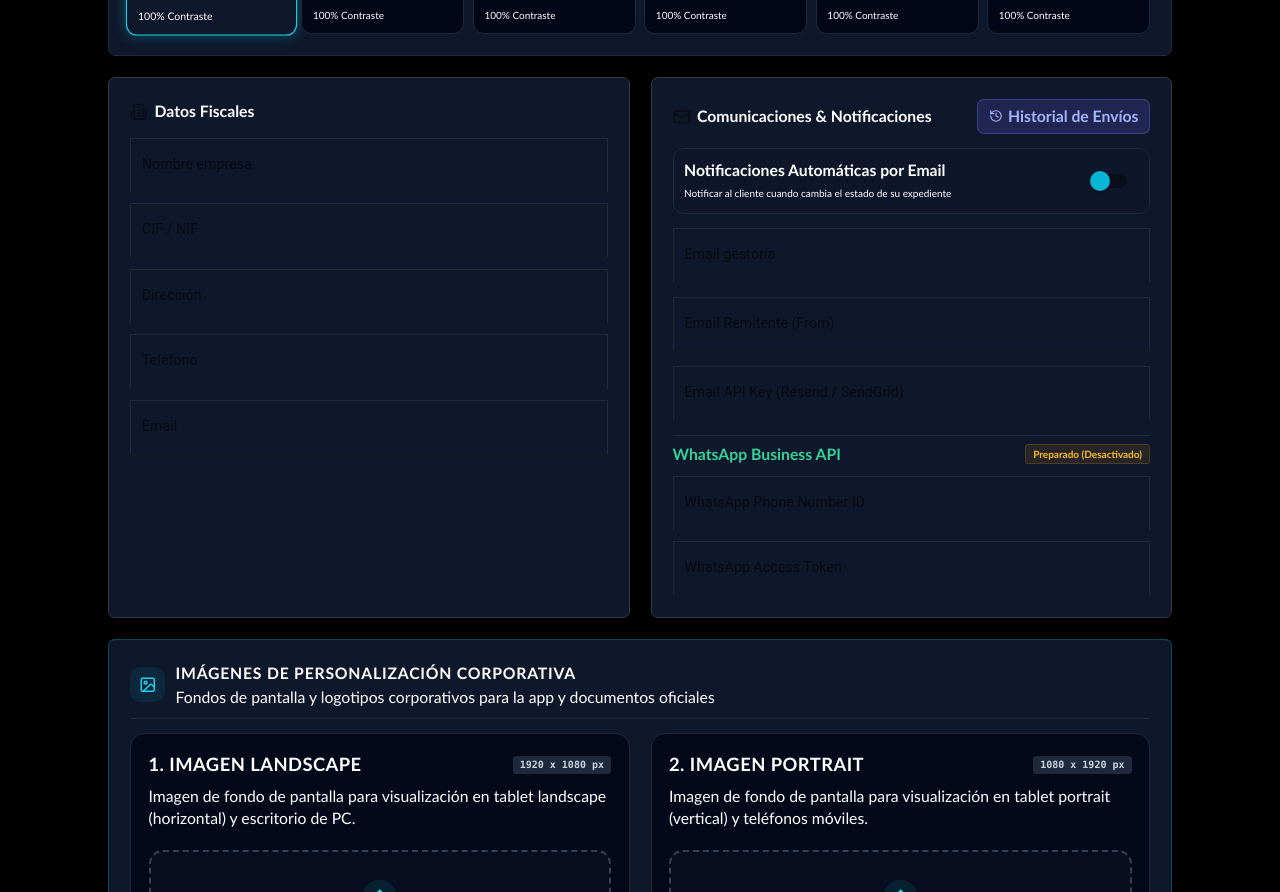
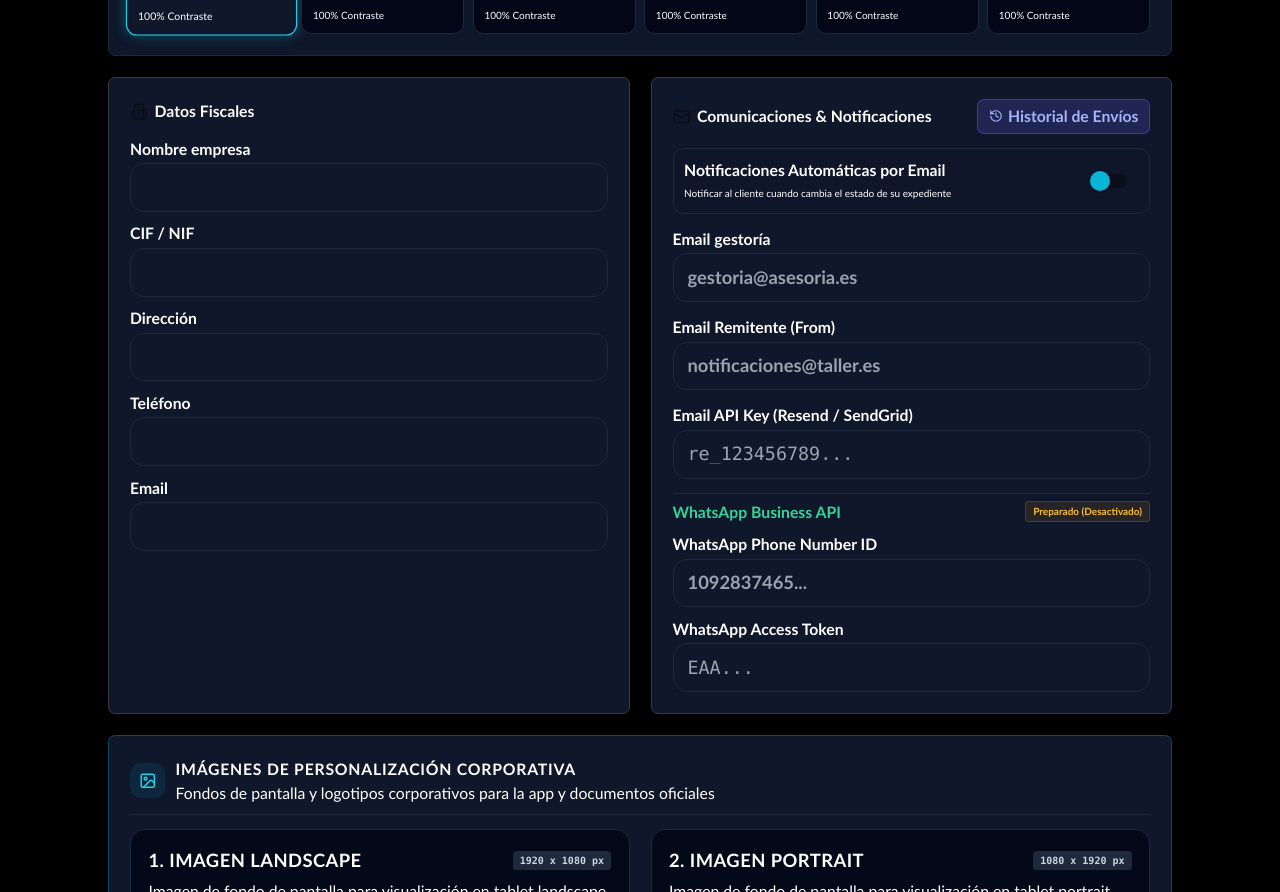
Before and after one commit to integralsink-png/GESTARIAN-DM-CAR, a React (Vite) app: page /configuracion in a window 1280 px wide. Shown: the part 2440-3332 px from the top of the page. Built offline with nearby package versions, Linux system fonts and the light colour scheme; no server answers; the database is empty.

Commit message:
fix: corregir inputs nativos en datos fiscales eliminando warnings de MUI y asegurar modelos IA solo en modo desarrollador

```diff
--- a/src/pages/ConfiguracionPage.tsx
+++ b/src/pages/ConfiguracionPage.tsx
@@ -4,7 +4,7 @@ import { supabase } from '../lib/supabase'
 import type { Configuracion, ThemePreset, TextColorValue, TextColorSettings } from '../lib/types'
 import { PageHeader, Card } from '../components/UI'
 import { useTheme, DEFAULT_THEME_SETTINGS } from '../lib/theme'
-import { Chip, Stack, Switch, TextField } from '@mui/material'
+import { Chip, Stack, Switch } from '@mui/material'
 import { Save, Building2, Mail, Palette, Sparkles, History, ArrowLeft, Eye, EyeOff, CheckCircle2, XCircle, Bot, FileSearch, Car, HardDrive, RefreshCw, UserCog, ShieldCheck, Image as ImageIcon, Upload, Trash2 } from 'lucide-react'
 import { CommunicationHistoryModal } from '../components/CommunicationHistoryModal'
 
@@ -110,13 +110,6 @@ export function ConfiguracionPage() {
   const [resetInput, setResetInput] = useState('')
   const [isResetting, setIsResetting] = useState(false)
   const [resetError, setResetError] = useState<string | null>(null)
-
-  const sharedTextFieldProps = {
-    fullWidth: true,
-    variant: 'filled' as const,
-    InputProps: { sx: { bgcolor: '#111827', color: '#fff', borderRadius: '1rem' } },
-    InputLabelProps: { sx: { color: '#94a3b8' } },
-  }
 
   useEffect(() => {
     loadConfig()
@@ -1306,37 +1299,51 @@ export function ConfiguracionPage() {
                 <h2 className="text-lg font-semibold text-white">Datos Fiscales</h2>
               </div>
               <div className="space-y-3">
-                <TextField
-                  label="Nombre empresa"
-                  value={config.nombre_empresa}
+                <div>
+                  <label className="block text-xs font-bold text-slate-400 mb-1">Nombre empresa</label>
+                  <input
+                    type="text"
+                    value={config.nombre_empresa || ''}
                     onChange={(e) => setConfig({ ...config, nombre_empresa: e.target.value })}
-                  {...sharedTextFieldProps}
-                />
-                <TextField
-                  label="CIF / NIF"
-                  value={config.cif}
+                    className="w-full bg-[#111827] text-white rounded-2xl px-4 py-3 border border-slate-800 focus:border-cyan-500 focus:outline-none text-sm font-semibold"
+                  />
+                </div>
+                <div>
+                  <label className="block text-xs font-bold text-slate-400 mb-1">CIF / NIF</label>
+                  <input
+                    type="text"
+                    value={config.cif || ''}
                     onChange={(e) => setConfig({ ...config, cif: e.target.value })}
-                  {...sharedTextFieldProps}
-                />
-                <TextField
-                  label="Dirección"
-                  value={config.direccion}
+                    className="w-full bg-[#111827] text-white rounded-2xl px-4 py-3 border border-slate-800 focus:border-cyan-500 focus:outline-none text-sm font-semibold uppercase font-mono"
+                  />
+                </div>
+                <div>
+                  <label className="block text-xs font-bold text-slate-400 mb-1">Dirección</label>
+                  <input
+                    type="text"
+                    value={config.direccion || ''}
                     onChange={(e) => setConfig({ ...config, direccion: e.target.value })}
-                  {...sharedTextFieldProps}
-                />
-                <TextField
-                  label="Teléfono"
+                    className="w-full bg-[#111827] text-white rounded-2xl px-4 py-3 border border-slate-800 focus:border-cyan-500 focus:outline-none text-sm font-semibold"
+                  />
+                </div>
+                <div>
+                  <label className="block text-xs font-bold text-slate-400 mb-1">Teléfono</label>
+                  <input
+                    type="text"
                     value={config.telefono ?? ''}
                     onChange={(e) => setConfig({ ...config, telefono: e.target.value })}
-                  {...sharedTextFieldProps}
-                />
-                <TextField
-                  label="Email"
+                    className="w-full bg-[#111827] text-white rounded-2xl px-4 py-3 border border-slate-800 focus:border-cyan-500 focus:outline-none text-sm font-semibold"
+                  />
+                </div>
+                <div>
+                  <label className="block text-xs font-bold text-slate-400 mb-1">Email</label>
+                  <input
+                    type="email"
                     value={config.email ?? ''}
                     onChange={(e) => setConfig({ ...config, email: e.target.value })}
-                  type="email"
-                  {...sharedTextFieldProps}
-                />
+                    className="w-full bg-[#111827] text-white rounded-2xl px-4 py-3 border border-slate-800 focus:border-cyan-500 focus:outline-none text-sm font-semibold"
+                  />
+                </div>
               </div>
             </Card>
 
@@ -1367,32 +1374,38 @@ export function ConfiguracionPage() {
                   />
                 </div>
 
-                <TextField
-                  label="Email gestoría"
+                <div>
+                  <label className="block text-xs font-bold text-slate-400 mb-1">Email gestoría</label>
+                  <input
                     type="email"
                     value={config.email_gestoria ?? ''}
                     onChange={(e) => setConfig({ ...config, email_gestoria: e.target.value })}
                     placeholder="gestoria@asesoria.es"
-                  {...sharedTextFieldProps}
-                />
-
-                <TextField
-                  label="Email Remitente (From)"
+                    className="w-full bg-[#111827] text-white rounded-2xl px-4 py-3 border border-slate-800 focus:border-cyan-500 focus:outline-none text-sm font-semibold"
+                  />
+                </div>
+
+                <div>
+                  <label className="block text-xs font-bold text-slate-400 mb-1">Email Remitente (From)</label>
+                  <input
                     type="email"
                     value={config.email_from ?? ''}
                     onChange={(e) => setConfig({ ...config, email_from: e.target.value })}
                     placeholder="notificaciones@taller.es"
-                  {...sharedTextFieldProps}
-                />
-
-                <TextField
-                  label="Email API Key (Resend / SendGrid)"
+                    className="w-full bg-[#111827] text-white rounded-2xl px-4 py-3 border border-slate-800 focus:border-cyan-500 focus:outline-none text-sm font-semibold"
+                  />
+                </div>
+
+                <div>
+                  <label className="block text-xs font-bold text-slate-400 mb-1">Email API Key (Resend / SendGrid)</label>
+                  <input
                     type="password"
                     value={config.email_api_key ?? ''}
                     onChange={(e) => setConfig({ ...config, email_api_key: e.target.value })}
                     placeholder="re_123456789..."
-                  {...sharedTextFieldProps}
-                />
+                    className="w-full bg-[#111827] text-white rounded-2xl px-4 py-3 border border-slate-800 focus:border-cyan-500 focus:outline-none text-sm font-mono"
+                  />
+                </div>
 
                 <div className="pt-2 border-t border-slate-800 space-y-3">
                   <div className="flex items-center justify-between">
@@ -1400,22 +1413,27 @@ export function ConfiguracionPage() {
                     <span className="text-[10px] font-semibold text-amber-400 bg-amber-500/10 px-2 py-0.5 rounded border border-amber-500/20">Preparado (Desactivado)</span>
                   </div>
 
-                  <TextField
-                    label="WhatsApp Phone Number ID"
+                  <div>
+                    <label className="block text-xs font-bold text-slate-400 mb-1">WhatsApp Phone Number ID</label>
+                    <input
+                      type="text"
                       value={config.whatsapp_phone_number_id ?? ''}
                       onChange={(e) => setConfig({ ...config, whatsapp_phone_number_id: e.target.value })}
                       placeholder="1092837465..."
-                    {...sharedTextFieldProps}
-                  />
-
-                  <TextField
-                    label="WhatsApp Access Token"
+                      className="w-full bg-[#111827] text-white rounded-2xl px-4 py-3 border border-slate-800 focus:border-cyan-500 focus:outline-none text-sm font-semibold"
+                    />
+                  </div>
+
+                  <div>
+                    <label className="block text-xs font-bold text-slate-400 mb-1">WhatsApp Access Token</label>
+                    <input
                       type="password"
                       value={config.whatsapp_api_key ?? ''}
                       onChange={(e) => setConfig({ ...config, whatsapp_api_key: e.target.value })}
                       placeholder="EAA..."
-                    {...sharedTextFieldProps}
-                  />
+                      className="w-full bg-[#111827] text-white rounded-2xl px-4 py-3 border border-slate-800 focus:border-cyan-500 focus:outline-none text-sm font-mono"
+                    />
+                  </div>
                 </div>
               </div>
             </Card>
```
Lines whose indentation alone changed are shown as unchanged.
